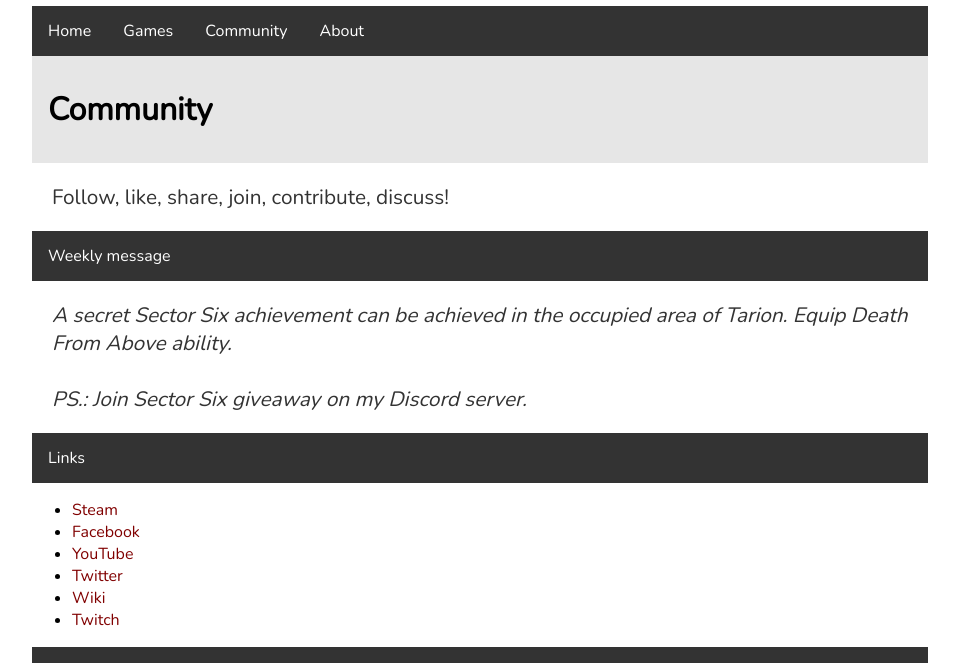
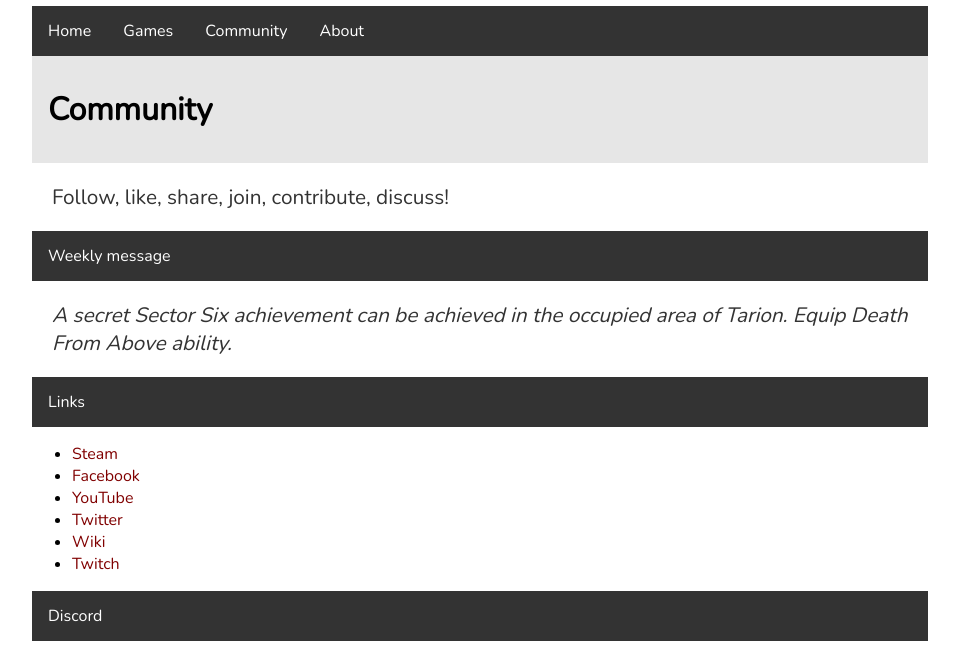
Before and after one commit to Phoebe3663/Zuurix.github.io, a Jekyll site: the page built from community/index.html, in a window 1280 px wide. Shown: the part 308-971 px from the top of the page, without its empty margins (160-1119 px from the left). Built offline with Jekyll 4.4.1, drawn with Linux system fonts in a browser that asks for light colours; comment, search, counter and statistics services are not loaded.

Commit message:
Update index.html

```diff
--- a/community/index.html
+++ b/community/index.html
@@ -11,7 +11,6 @@ title: Zuurix.com - Community
 </comments>
 
 <p><i>A secret Sector Six achievement can be achieved in the occupied area of Tarion. Equip Death From Above ability.</i></p>
-<p><i>PS.: Join Sector Six giveaway on my Discord server.</i></p>
 
 <comments>
 <a>Links</a>
```
